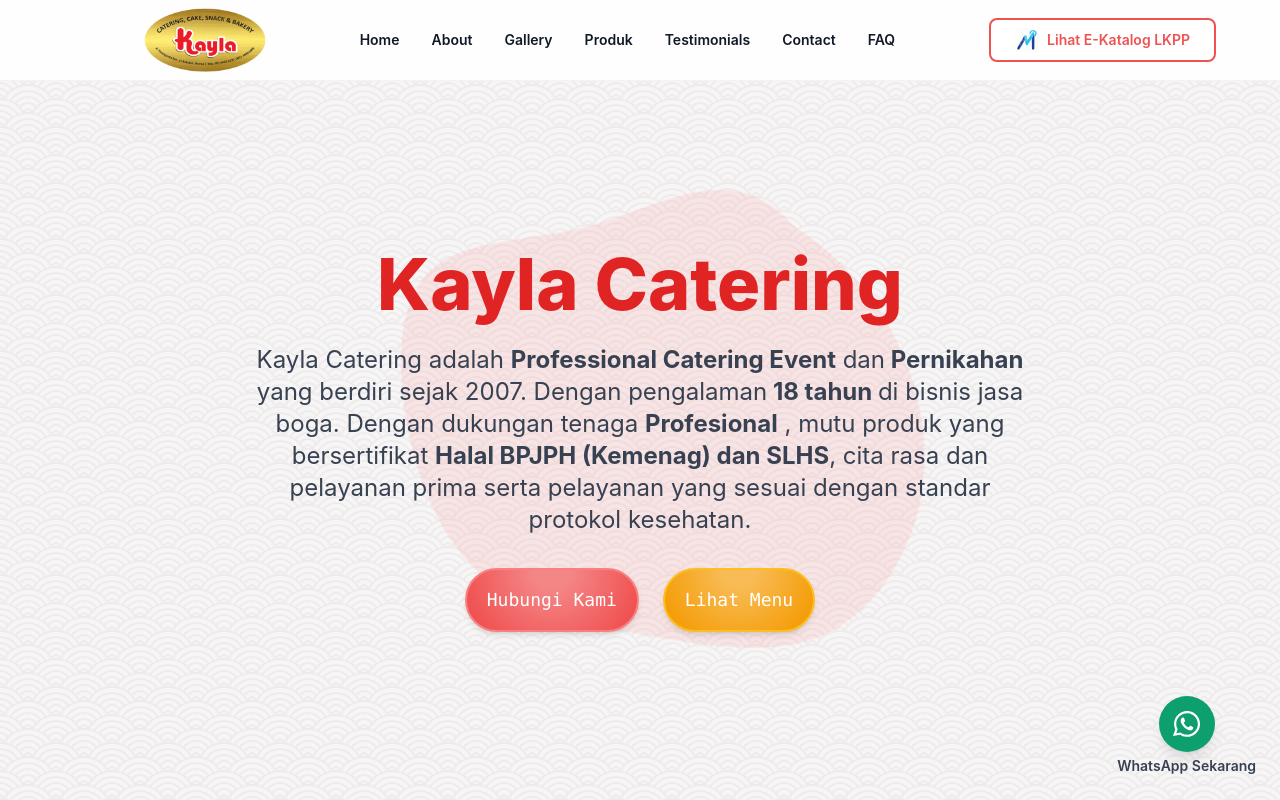
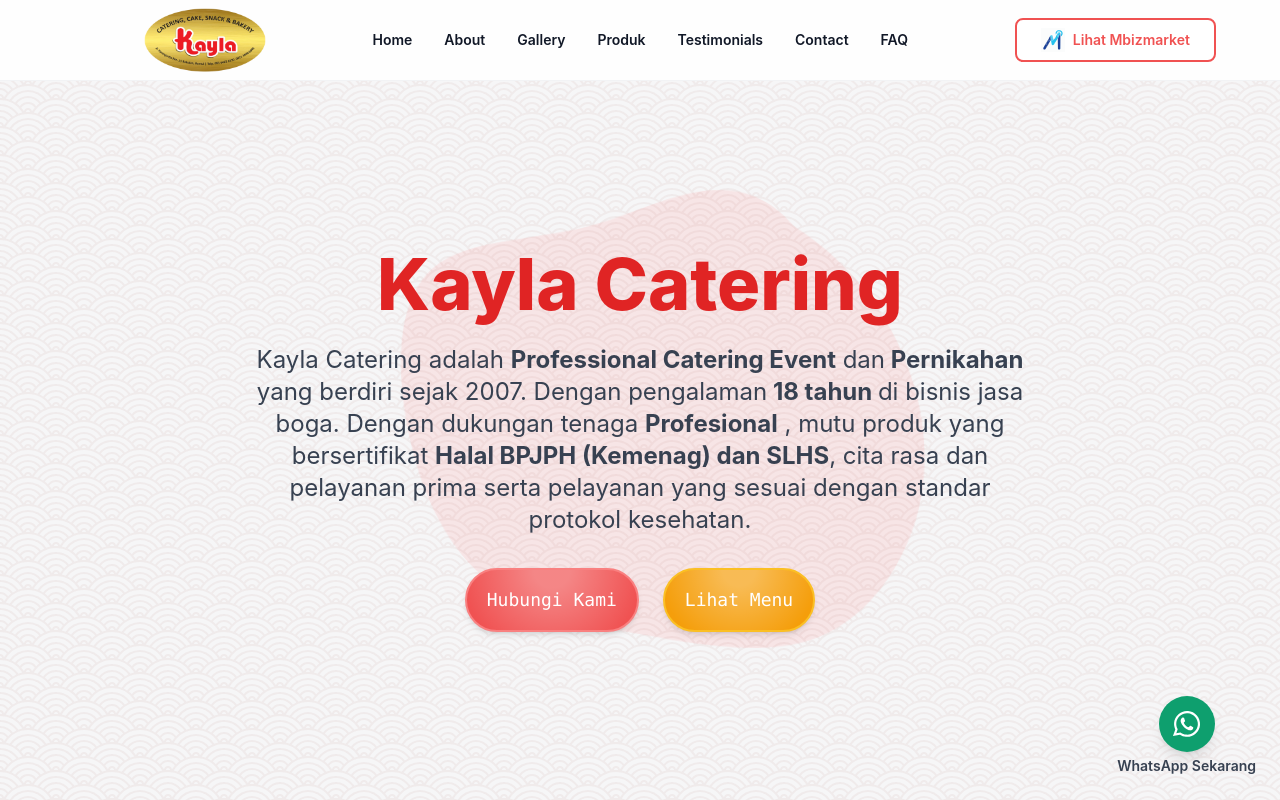
Before and after one commit to Ikwnhanif/kayla-catering, a React (Create React App) app: page / in a window 1280 px wide. Shown: the top 800 px of the page. Built offline with nearby package versions, Linux system fonts and the light colour scheme.

Commit message:
feat: update header to reflect new catalog name "Mbizmarket"

```diff
--- a/src/components/Header.js
+++ b/src/components/Header.js
@@ -82,7 +82,7 @@
           whileTap={{ scale: 0.95 }}
         >
           <img src="/images/mbiz.svg" alt="MbizLogo" className="h-6 w-6 mr-2" />
-          Lihat E-Katalog LKPP
+          Lihat Mbizmarket
         </motion.a>
       </nav>
 
```
